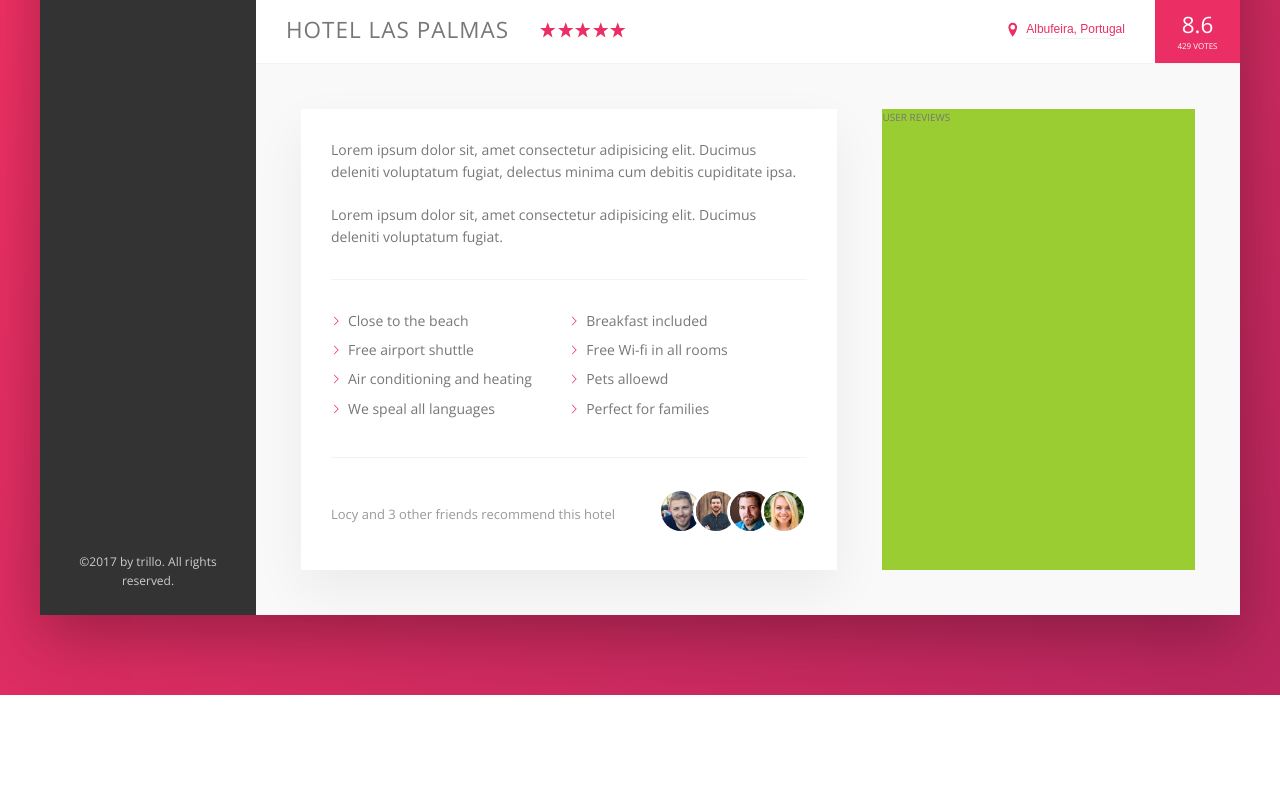
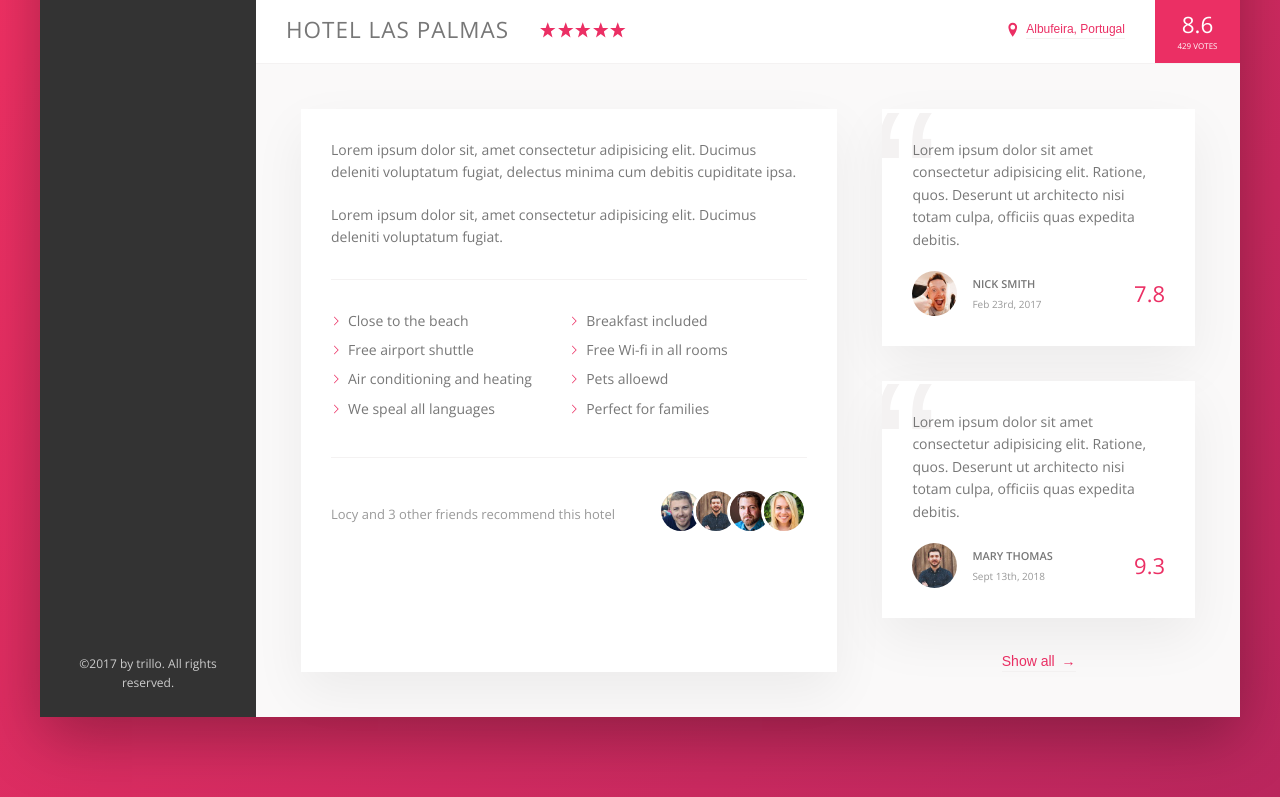
Before and after one commit to caarbelaezg/Trillo-project, a website: page index.html in a window 1280 px wide. Shown: the part 538-1335 px from the top of the page. Before the commit the page ends 1233 px from the top, so only its background shows below. Drawn offline with nearby package versions, Linux system fonts and the light colour scheme.

Commit message:
reviews section

```diff
--- a/index.html
+++ b/index.html
@@ -198,7 +198,48 @@
                 </div>
               </div>
             </div>
-            <div class="user-reviews">USER REVIEWS</div>
+            <figure class="user-reviews">
+              <figure class="review">
+                <blockquote class="review__text">
+                  Lorem ipsum dolor sit amet consectetur adipisicing elit.
+                  Ratione, quos. Deserunt ut architecto nisi totam culpa,
+                  officiis quas expedita debitis.
+                </blockquote>
+                <figcaption class="review__user">
+                  <img
+                    src="img/user-1.jpg"
+                    alt="user 1"
+                    class="review__photo"
+                  />
+                  <div class="review__user-box">
+                    <p class="review__user-name">Nick Smith</p>
+                    <p class="review__user-date">Feb 23rd, 2017</p>
+                  </div>
+                  <div class="review__rating">7.8</div>
+                </figcaption>
+              </figure>
+              <figure class="review">
+                <blockquote class="review__text">
+                  Lorem ipsum dolor sit amet consectetur adipisicing elit.
+                  Ratione, quos. Deserunt ut architecto nisi totam culpa,
+                  officiis quas expedita debitis.
+                </blockquote>
+                <figcaption class="review__user">
+                  <img
+                    src="img/user-4.jpg"
+                    alt="user 2"
+                    class="review__photo"
+                  />
+                  <div class="review__user-box">
+                    <p class="review__user-name">Mary Thomas</p>
+                    <p class="review__user-date">Sept 13th, 2018</p>
+                  </div>
+                  <div class="review__rating">9.3</div>
+                </figcaption>
+              </figure>
+              <button class="btn-inline">Show all <span>&rarr;</span></button>
+            </figure>
+
           </div>
         </main>
       </div>
--- a/sass/_components.scss
+++ b/sass/_components.scss
@@ -261,8 +261,17 @@
   background-color: transparent;
   cursor: pointer;
   transition: all 0.2s;
+
+  & span{
+      margin-left: 3px;
+      transition: margin-left .2s;
+  }
+
   &:hover {
     color: var(--color-grey-dark-1);
+    span{
+        margin-left: 8px;
+    }
   }
 
   &:focus {
@@ -355,3 +364,63 @@
         }
     }
 }
+
+///////////////////////////////////////
+//REVIEWS
+
+.review{
+    background-color: #fff;
+    box-shadow: var(--shadow-light);
+    padding: 3rem;
+    margin-bottom: 3.5rem;
+    position: relative;
+    overflow: hidden;
+
+    &__text{
+        margin-bottom: 2rem;
+        z-index: 10;
+        position: relative;
+    }
+    &__user{
+        display: flex;
+        justify-content: space-between;
+        align-items: center;
+    }
+    &__photo{
+        height: 4.5rem;
+        width: 4.5rem;
+        border-radius: 50%;
+        margin-right: 1.5rem;
+    }
+    &__user-box{
+        margin-right: auto;
+    }
+    &__user-name{
+        font-size: 1.1rem;
+        font-weight: 600;
+        text-transform: uppercase;
+        margin-bottom: .4rem;
+    }
+    &__user-date{
+        font-size: 1rem;
+        color: var(--color-grey-dark-3);
+    }
+    &__rating{
+        color: var(--color-primary);
+        font-size: 2.2rem;
+        font-weight: 300;
+
+    }
+
+    &::before{
+        content: "\201C";
+        position: absolute;
+        top: -2.75rem;
+        left: -1rem;
+        line-height:1 ;
+        font-size: 20rem;
+        color: var(--color-grey-light-2);
+        font-family: sans-serif;
+        z-index: 1;
+    }
+}
--- a/sass/_layout.scss
+++ b/sass/_layout.scss
@@ -27,7 +27,6 @@
   display: flex;
   flex-direction: column;
   justify-content: space-between;
-
 }
 
 .hotel-view {
@@ -35,14 +34,15 @@
   flex: 1;
 }
 
-.detail{
+.detail {
+  font-size: 1.4rem;
   display: flex;
   padding: 4.5rem;
   background-color: var(--color-grey-light-1);
 }
 
-.description{
-    font-size: 1.4rem;
+.description {
+
   background-color: #fff;
   box-shadow: var(--shadow-light);
   padding: 3rem;
@@ -50,7 +50,9 @@
   margin-right: 4.5rem;
 }
 
-.user-reviews{
-    background-color: yellowgreen;
+.user-reviews {
   flex: 1;
+  display: flex;
+  flex-direction: column;
+  align-items: center;
 }
```
Also changed, not shown: css/style.css. Lines whose indentation alone changed are shown as unchanged.
